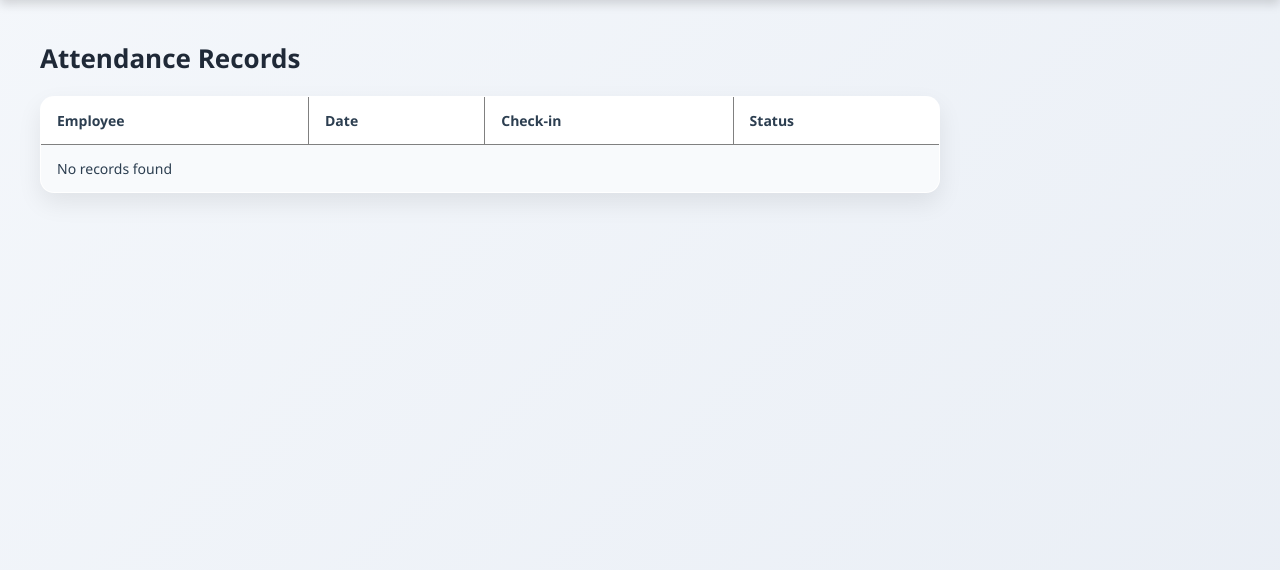
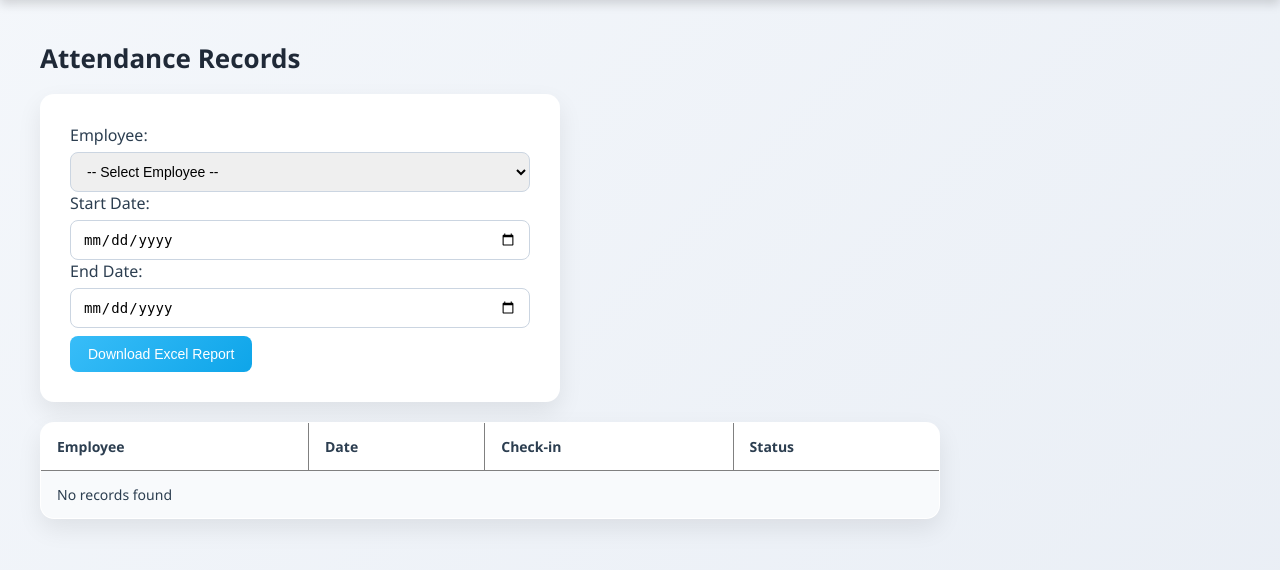
Before and after one commit to ayushg1806/Face-Attendace-Recognition-System, a Django app: page /attendance-list/ in a window 1280 px wide. Shown: the part 62-632 px from the top of the page. Run offline with Django 5.2, Linux system fonts and the light colour scheme; the visitor is signed in with stand-in values (Sample User, id 1); data comes from the database, SQL or seed files in the repository.

Commit message:
Add template for admin to view all employees' records

```diff
--- a/attendance/templates/attendance_list.html
+++ b/attendance/templates/attendance_list.html
@@ -1,6 +1,29 @@
 {% extends 'base.html' %}
 {% block content %}
   <h2>Attendance Records</h2>
+  {% if user.is_staff %}
+    <form method="get" action="{% url 'attendance_download' %}" style="margin-bottom:20px;">
+
+      <label>Employee:</label>
+      <select name="employee_id" required>
+        <option value="">-- Select Employee --</option>
+        {% for employee in employees %}
+          <option value="{{ employee.id }}">
+            {{ employee.user.get_full_name }} ({{ employee.employee_id }})
+          </option>
+        {% endfor %}
+      </select>
+
+      <label>Start Date:</label>
+      <input type="date" name="start_date" required>
+
+      <label>End Date:</label>
+      <input type="date" name="end_date" required>
+
+      <button type="submit">Download Excel Report</button>
+    </form>
+  {% endif %}
+
   <table border='1'>
     <tr><th>Employee</th><th>Date</th><th>Check-in</th><th>Status</th></tr>
     {% for entry in entries %}
```
